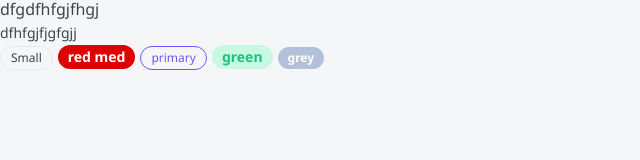
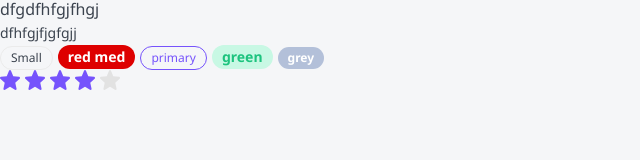
Before and after one commit to railenine/next-typescript-learn, a Next.js app: page / in a window 1280 px wide. Shown: the part 129-289 px from the top of the page, without its empty margins (0-640 px from the left). Built offline with nearby package versions, Linux system fonts and the light colour scheme.

Commit message:
rating component is ready

```diff
--- /dev/null
+++ b/components/Rating/Rating.module.css
@@ -0,0 +1,11 @@
+.filled svg {
+    fill: var(--primary);
+}
+
+.star svg {
+    margin-right: 5px;
+}
+
+.editable {
+    cursor: pointer;
+}
--- /dev/null
+++ b/components/Rating/Rating.tsx
@@ -0,0 +1,66 @@
+import { useEffect, useState, KeyboardEvent } from "react";
+import cn from 'classnames';
+
+import { RatingProps } from "./Rating.props";
+import StarIcon from './star.svg';
+import styles from './Rating.module.css';
+
+export const Rating = ({ isEditable = false, rating, setRating, className, ...props }: RatingProps): JSX.Element => {
+
+    const [ratingArray, setRatingArray] = useState<JSX.Element[]>(new Array(5).fill(<></>));
+
+    useEffect(() => {
+        constructRating(rating);
+    }, [rating]);
+
+    const constructRating = (currentRating: number) => {
+        const updatedArray = ratingArray.map((r: JSX.Element, i: number) => {
+            return (
+                <span
+                    className={
+                        cn(styles.star, {
+                            [styles.filled]: i < currentRating,
+                            [styles.editable]: isEditable
+                        })
+                }
+                onMouseEnter={() => changeDisplay(i + 1)}
+                onMouseLeave={() => changeDisplay(rating)}
+                onClick={() => onClick(i + 1)}
+                >
+                    <StarIcon
+                        tabIndex={isEditable ? 0 : -1}
+                        onKeyDown={(e: KeyboardEvent<SVGAElement>) => isEditable && handleSpace(i + 1, e)}
+                    />
+                </span>
+            );
+        });
+        setRatingArray(updatedArray);
+    };
+
+    const changeDisplay = (i: number) => {
+        if (!isEditable) {
+            return;
+        }
+        constructRating(i);
+    }
+
+    const onClick = (i: number) => {
+        if (!isEditable || !setRating) {
+            return;
+        }
+        setRating(i);
+    }
+
+    const handleSpace = (i: number, e: KeyboardEvent<SVGAElement>) => {
+        if (e.code !== 'Space' || !setRating) {
+            return;
+        }
+        setRating(i);
+    }
+
+    return (
+        <div {...props}>
+            {ratingArray.map((r, i) => (<span key={i}>{r}</span>))}
+        </div>
+    );
+};
--- a/components/index.ts
+++ b/components/index.ts
@@ -2,3 +2,4 @@
 export * from './Button/Button';
 export * from './P/P';
 export * from './Tag/Tag';
+export * from './Rating/Rating';
--- a/pages/index.tsx
+++ b/pages/index.tsx
@@ -1,6 +1,11 @@
-import { Button, Htag, P, Tag } from '../components';
+import { useState } from 'react';
+
+import { Button, Htag, P, Rating, Tag } from '../components';
 
 export default function Home(): JSX.Element {
+
+  const [rating, setRating] = useState<number>(4);
+
   return (
     <div>
       <Htag tag='h1'>asdasdadadsd</Htag>
@@ -15,6 +20,7 @@
       <Tag size='s' color='primary'>primary</Tag>
       <Tag size='m' color='green'>green</Tag>
       <Tag size='s' color='grey'>grey</Tag>
+      <Rating rating={rating} isEditable setRating={setRating}/>
     </div>
   );
 }
```
Also changed, not shown: components/Rating/Rating.props.ts (added, +7 -0 lines), .eslintrc.json, components/Rating/star.svg (added).
